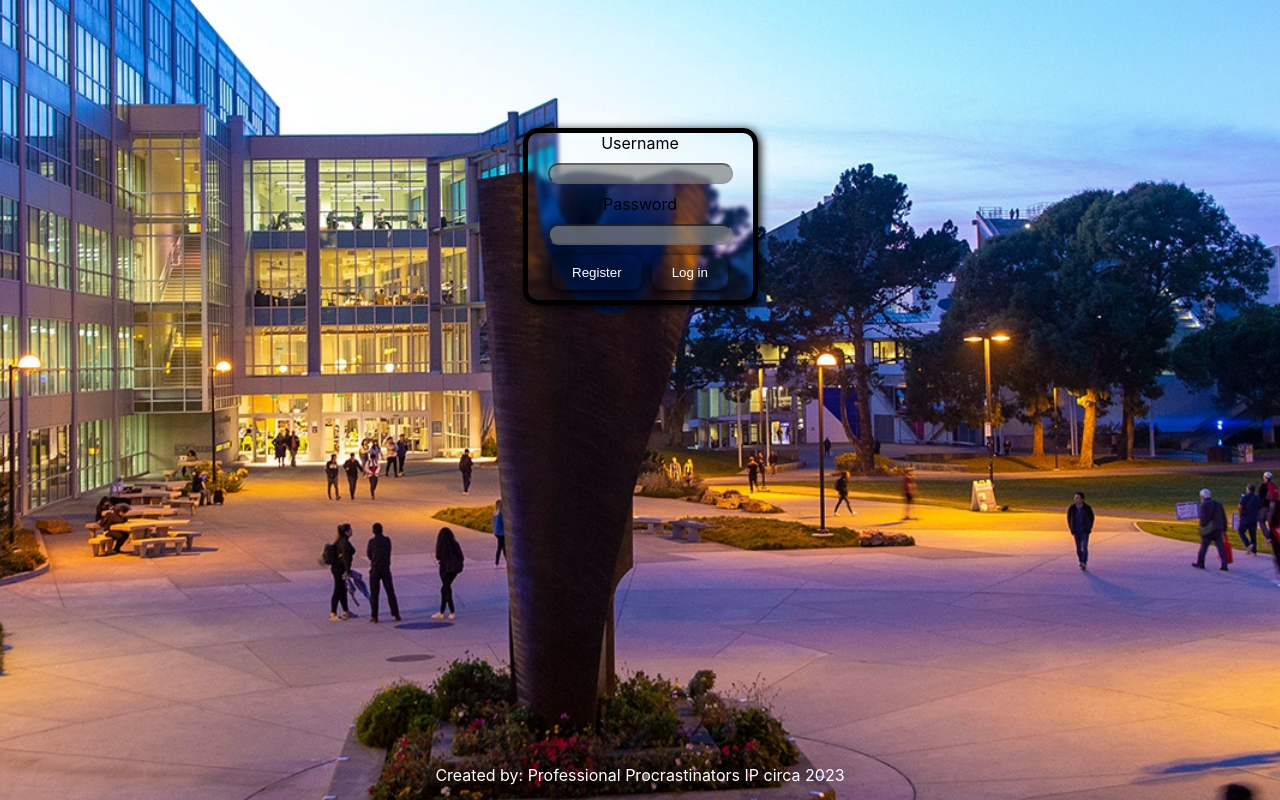
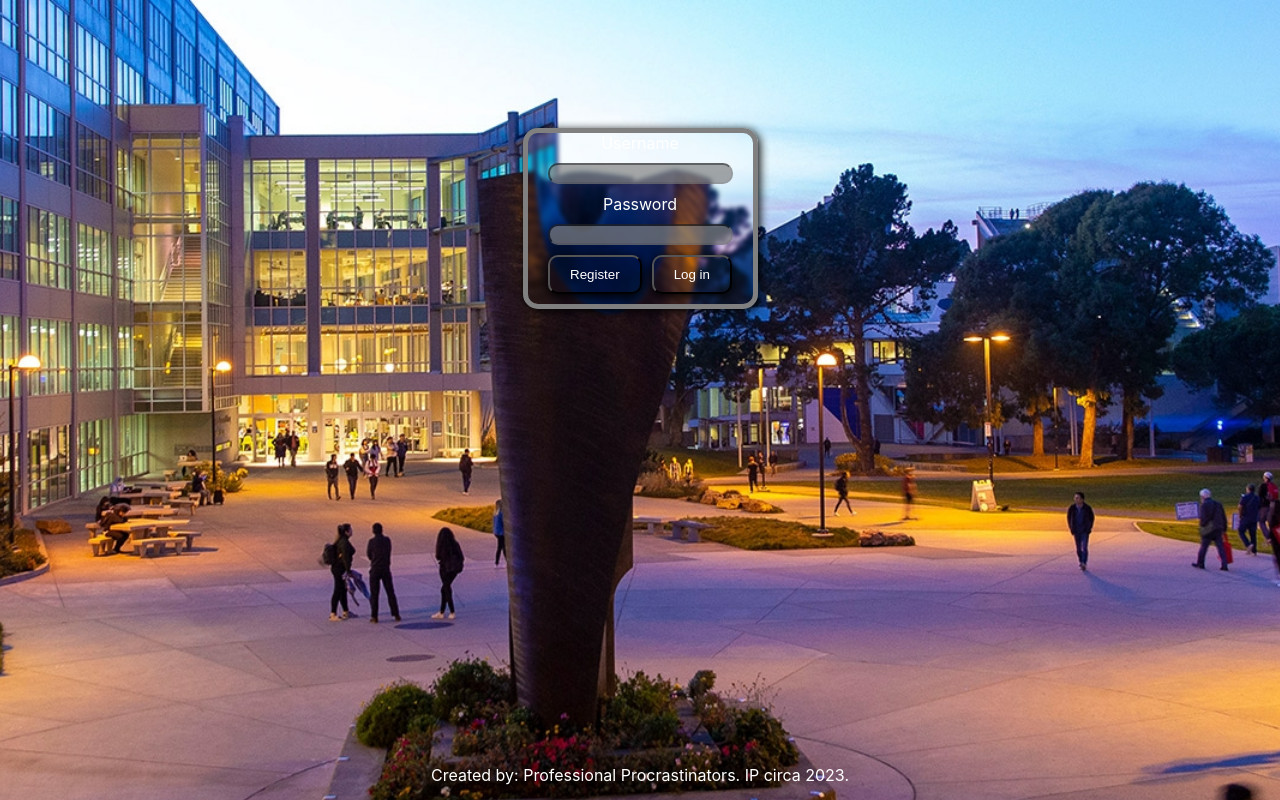
Before and after one commit to Jmg047/CSC413-ChatApp, a React (Create React App) app in the folder client/: page / in a window 1280 px wide. Built offline with nearby package versions, Linux system fonts and the light colour scheme.

Commit message:
start of GetMostRecentConversation - Elliot Warren

```diff
--- a/client/public/index.html
+++ b/client/public/index.html
@@ -39,6 +39,6 @@
       To begin the development, run `npm start` or `yarn start`.
       To create a production bundle, use `npm run build` or `yarn build`.
     -->
-    <footer class="footer">Created by: Professional Procrastinators IP circa 2023</footer>
+    <footer class="footer">Created by: Professional Procrastinators. IP circa 2023.</footer>
   </body>
 </html>
--- a/client/src/App.css
+++ b/client/src/App.css
@@ -49,7 +49,7 @@
 }
 
 .inputArea {
-  border: 5px solid black;
+  border: 5px solid grey;
   border-radius: 15px;
   background-color: transparent;
   backdrop-filter: blur(2px);
@@ -80,12 +80,12 @@
 .buttonBox{
   color: white;
   background-color: transparent;
-  border: none;
+  border-color: black;
   border-radius: 10px;
   box-shadow: 0px 2px 10px rgba(0, 0, 0, 1);
   padding: 10px 20px;
   margin: 0 5px 10px 5px;
-  transition: all 0.3s ease;
+  transition: all 0.1s ease;
 }
 
 .buttonBox:hover {
--- a/client/src/App.js
+++ b/client/src/App.js
@@ -17,6 +17,8 @@ function App() {
 
   // new state variable for list of convos
   const [conversations, setConversations] = React.useState([]); // default empty array
+  //new state variable for a single conversation
+  const [conversation,setConversation] = React.useState([]);
 
   async function getConversations() {
     const httpSettings = {
@@ -112,6 +114,28 @@ function App() {
     setIsLoading(false);
   };
 
+  async function handleGetMostRecentConversation(){
+    const body = {
+      userName: userName,
+    };
+    const httpSettings = {
+      method: 'GET',
+      headers: {
+        auth: cookies.get('auth'), // utility to retrive cookie from cookies
+      },
+      body: JSON.stringify(body),
+    };
+    const result = await fetch('/getMostRecentConversation', httpSettings);
+    const apiRes = await result.json();
+    console.log(apiRes);
+    if (apiRes.status) {
+      // worked
+      setConversation(apiRes.data); // java side should return list of all convos for this user
+    } else {
+      setErrorMessage(apiRes.message);
+    }
+  };
+
   if (isLoggedIn) {
     return (
         <div className="App" c>
@@ -124,10 +148,16 @@ function App() {
             <textarea className="inputBox" value={message} onChange={e => setMessage(e.target.value)} />
             <div>
               <button onClick={handleSendMessage} className="buttonBox">Send Message</button>
+              <button onClick={handleGetMostRecentConversation} className="buttonBox">Resume Most Recent conversation</button>
             </div>
           </div>
           <div>{errorMessage}</div>
-          <div className="convoArea">{conversations.map(conversation => <div className="indivConvo">Convo: {conversation.conversationId}</div>)}</div>
+          <div className="convoArea">{conversations.map(conversation =>
+              <div className="indivConvo">Convo: {conversation.conversationId}</div>)}
+          </div>
+          <div className="convoArea">{conversation.map(conversation =>
+              <div className="indivConvo">message: {conversation.message}</div>)}
+          </div>
         </div>
     );
   }
@@ -135,11 +165,11 @@ function App() {
   return (
     <div className="App">
       <div className="inputArea">
-        <label htmlFor="username">Username</label>
+        <label htmlFor="username" style={{color:"white"}}>Username</label>
         <div>
           <input id="username" className="inputBox" value={userName} onChange={e => setUserName(e.target.value)} />
         </div>
-        <label htmlFor="password">Password</label>
+        <label htmlFor="password" style={{color:"white"}}>Password</label>
         <div>
           <input id="password" className="inputBox" value={password} onChange={e => setPassword(e.target.value)} type="password" />
         </div>
```
Also changed, not shown: 1 other file (tests, documents, lock files or other folders).
